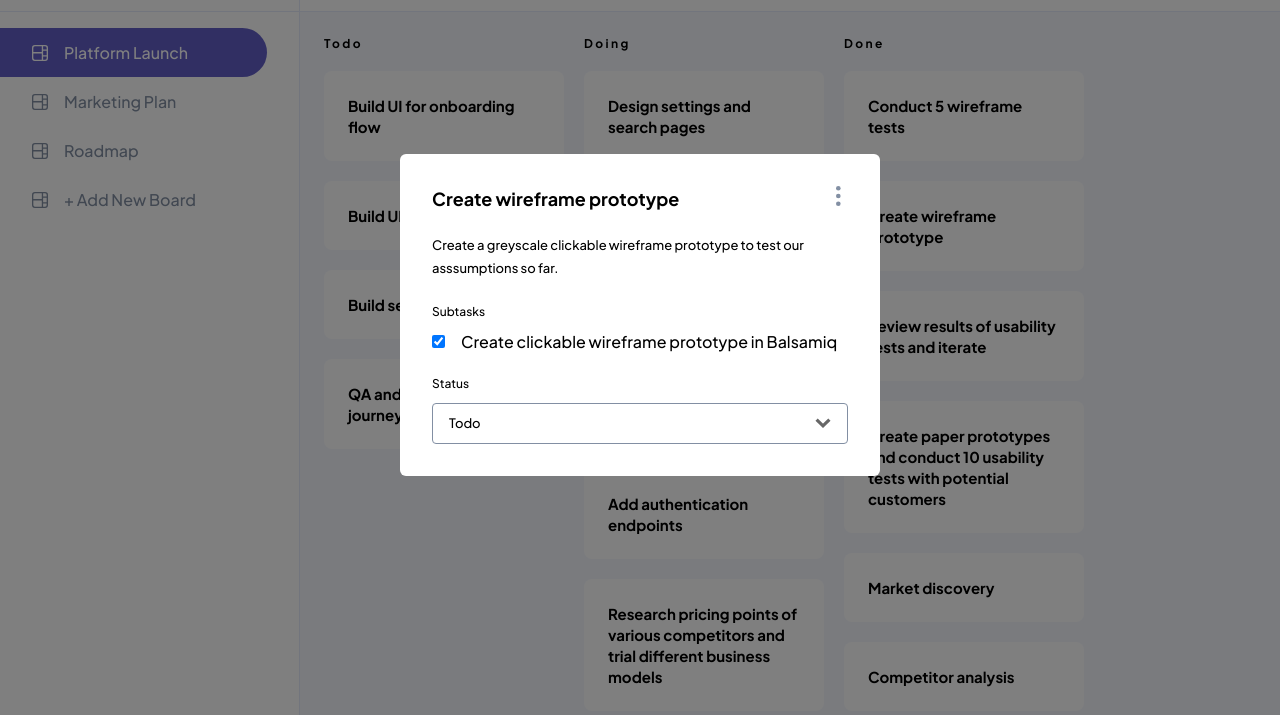
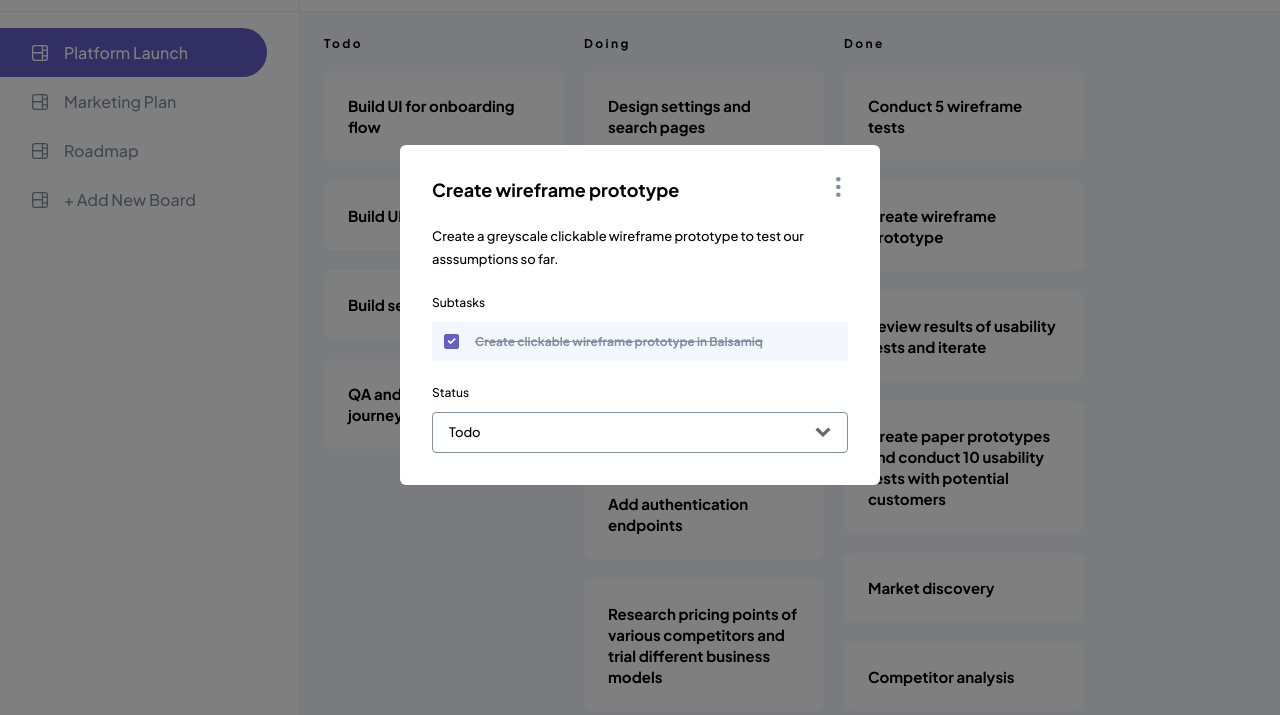
Before and after one commit to DawidGawronskiDev/Kanban-task-management-web-app, a website built with webpack: page src/template.html in a window 1280 px wide. Both pictures are taken after a click on the element "Create wireframe prototype". Shown: the part 85-800 px from the top of the page. Built offline with nearby package versions, Linux system fonts and the light colour scheme.

Commit message:
Style Subtask Container

```diff
--- a/src/components/Subtasks/SubtasksDetail.js
+++ b/src/components/Subtasks/SubtasksDetail.js
@@ -6,7 +6,7 @@ const createSubtasksDetail = (container, task) => {
   container.appendChild(subtasksTitle);
 
   task.subtasks.forEach((subtask) => {
-    const subtaskContainerItem = createElement("div", ["input-container"]);
+    const subtaskContainerItem = createElement("div", ["input-container", ["subtask-container"]]);
     subtaskContainerItem.dataset.isCompleted = subtask.isCompleted;
     container.appendChild(subtaskContainerItem);
 
--- a/src/style.css
+++ b/src/style.css
@@ -307,6 +307,65 @@ input[type="text"] {
   width: 100%;
 }
 
+.task-label {
+  font-size: 12px;
+  font-weight: 700;
+}
+
+.subtask-container {
+  background-color: var(--light-grey-lb);
+
+  padding: 12px;
+}
+
+.input-container input[type="checkbox"] {
+  appearance: none;
+  aspect-ratio: 1 / 1;
+  width: 16px;
+
+  background-color: var(--white);
+
+  border: 1px solid var(--medium-grey);
+
+  border-radius: 2px;
+}
+
+.input-container input[type="checkbox"]:focus {
+  outline: none;
+}
+
+.input-container input[type="checkbox"]:checked {
+
+  display: grid;
+
+  background-color: var(--main-purple);
+  border: 1px solid var(--main-purple);
+}
+
+.input-container input[type="checkbox"]:checked::after {
+  align-self: center;
+
+  content: "";
+  aspect-ratio: 1 / 1;
+  width: 100%;
+
+  -webkit-mask-image: url("./assets/icon-check.svg");
+  mask-image: url("./assets/icon-check.svg");
+  -webkit-mask-position: center;
+  mask-position: center;
+  -webkit-mask-repeat: no-repeat;
+  mask-repeat: no-repeat;
+  -webkit-mask-size: 66%;
+  mask-size: 66%;
+
+  background-color: var(--white);
+}
+
+.input-container input[type="checkbox"]:checked + * {
+  color: var(--medium-grey);
+  text-decoration: line-through;
+}
+
 .input-container input[type="text"] {
   width: 100%;
 }
```
